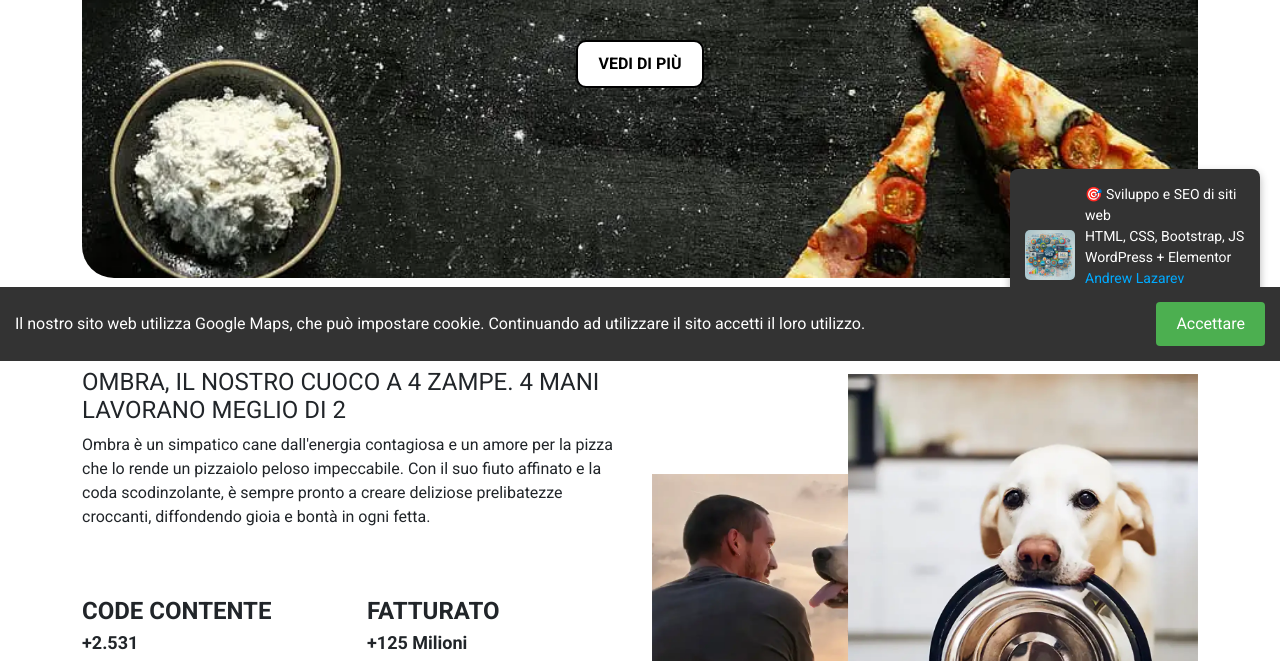
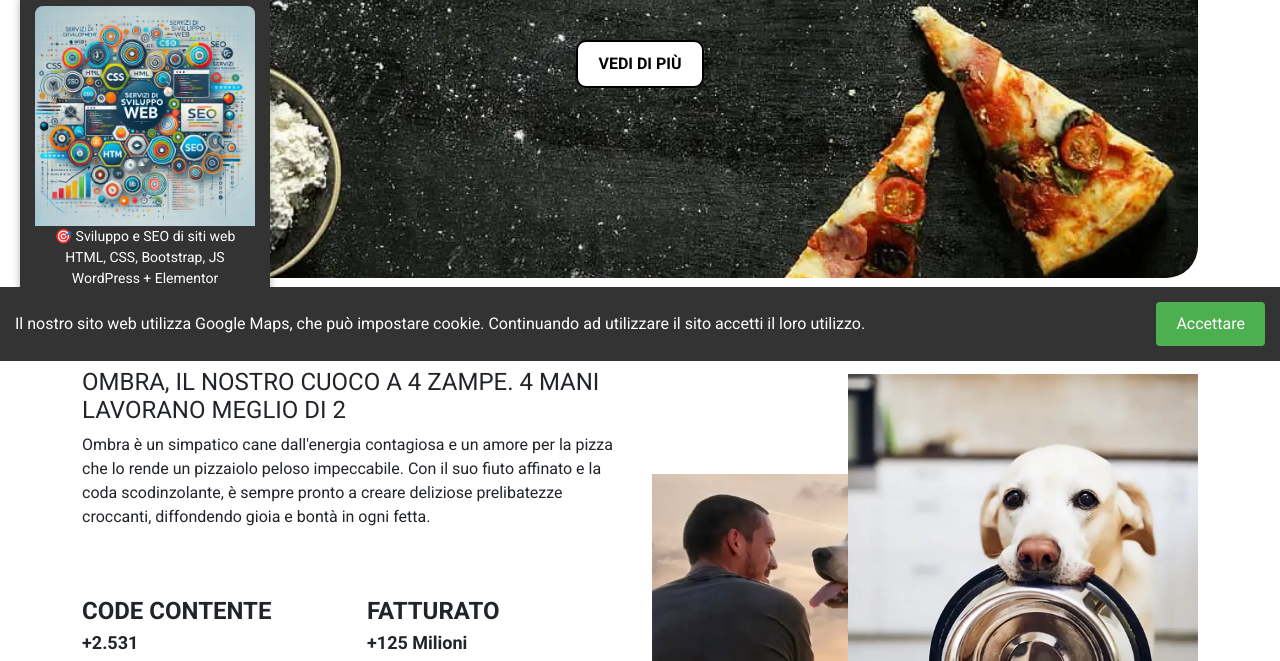
Before and after one commit to andrewinsidelazarev/final-project, a plain HTML site: page index.html in a window 1280 px wide. Shown: the part 439-1100 px from the top of the page. Drawn offline with nearby package versions, Linux system fonts and the light colour scheme.

Commit message:
Update index.html

```diff
--- a/index.html
+++ b/index.html
@@ -407,11 +407,12 @@
         <button onclick="acceptCookies()">Accettare</button>
     </div>
 
+    <!-- Banner -->
     <style>
         .banner-pubblicitario {
           position: fixed;
           bottom: 20px;
-            right: 20px;
+          left: 20px;
           background-color: #333;
           color: #fff;
           padding: 15px;
@@ -419,15 +420,14 @@
           box-shadow: 0 4px 8px rgba(0, 0, 0, 0.3);
           font-size: 14px;
           max-width: 250px;
-            display: flex;
-            align-items: center;
-            gap: 10px;
+          text-align: center;
         }
 
         .banner-pubblicitario img {
-            width: 50px; /* Modifica la dimensione secondo le necessità */
+          width: 100%; /* L'immagine occupa tutta la larghezza del banner */
           height: auto;
-            border-radius: 5px;
+          border-top-left-radius: 8px;
+          border-top-right-radius: 8px;
         }
 
         .banner-pubblicitario a {
@@ -449,7 +449,6 @@
         <a href="https://andrew-lazarev.com/it/videografo-fotografo-montaggio-video/">Andrew Lazarev Production</a>
       </p>
     </div>
-
 
 
     <!-- Scroll Top button -->
```
Lines whose indentation alone changed are shown as unchanged.
